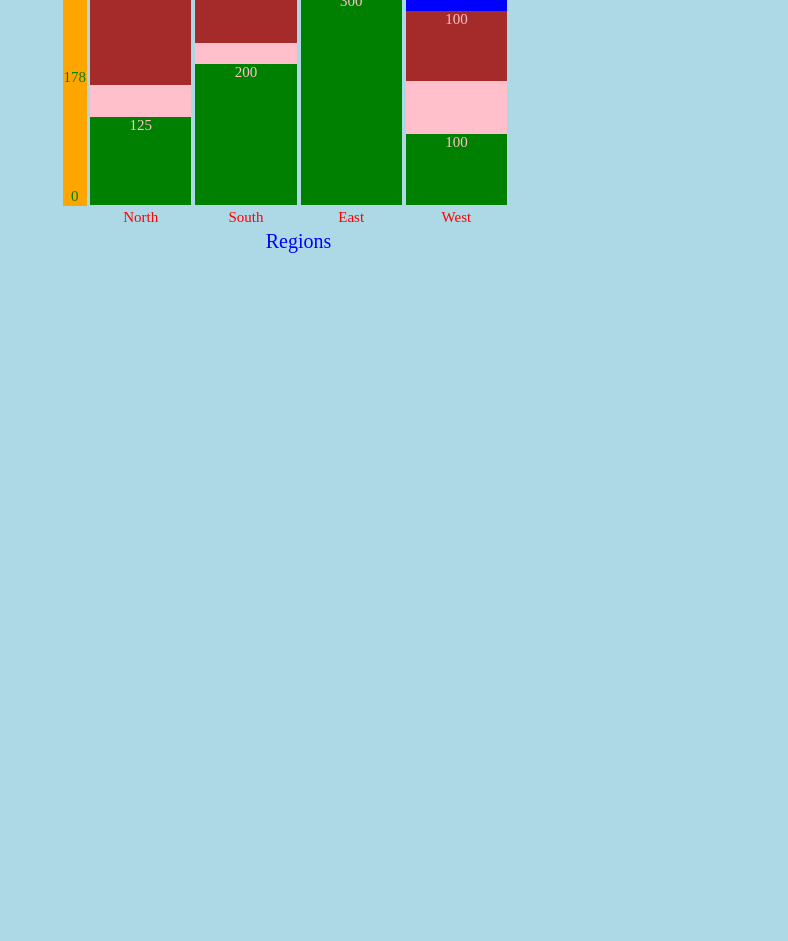
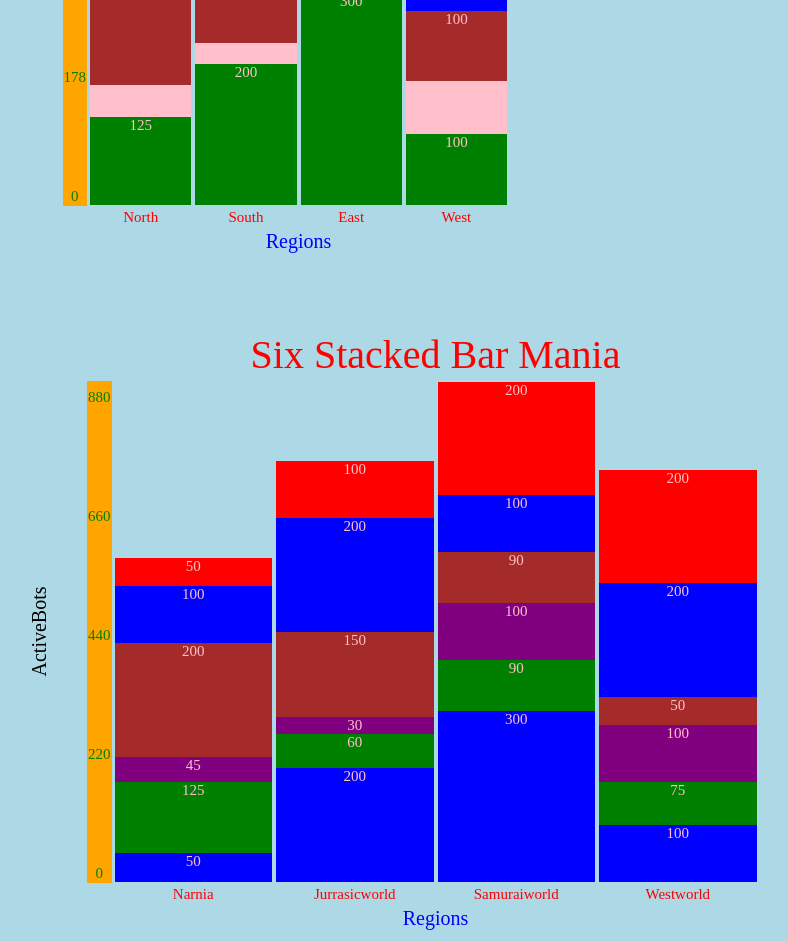
Before and after one commit to 67millwood/barcharts, a website: page index.html in a window 1280 px wide. Shown: the part 2085-3026 px from the top of the page, without its empty margins (17-805 px from the left). Before the commit the page ends 2385 px from the top, so only its background shows below. Drawn offline with nearby package versions, Linux system fonts and the light colour scheme.

Commit message:
added 4th chart for editing/testing

```diff
--- a/index.html
+++ b/index.html
@@ -28,6 +28,12 @@
 <table id="fiveStackedBar"> </table>
 <br>
 <br>
+
+<table id="fiveStackedBar"> </table>
+<br>
+<br>
+
+
 <script src="https://ajax.googleapis.com/ajax/libs/jquery/3.3.1/jquery.min.js"></script>
 
 <script src="mainfinal2rf.js"></script>
--- a/mainfinal2rf.js
+++ b/mainfinal2rf.js
@@ -6,6 +6,8 @@
   start(oneStackedBar);
 
   start(fiveStackedBar);
+
+  start(sixStackedBar);
 
 })
 
@@ -83,9 +85,29 @@
   xTicks : [15, "white"]
 }
 
+let sixStackedBar = {
+  names: "sixStackedBar",
+  fakedata : [[50, 100, 200, 45, 125, 50], [100, 200, 150, 30, 60, 200], [200, 100, 90, 100, 90, 300], [200, 200, 50, 100, 75, 100]],
+  xaxis : ['Narnia', 'Jurrasicworld', 'Samuraiworld', 'Westworld'],
+  arrayLength() {
+    yDataSets = this.fakedata[0].length;
+    return yDataSets
+  },
+  barColor : ['red', 'blue', 'brown', 'purple', 'green'],
+  chartHeight : 500,
+  chartWidth : 700,
+// data label and title formatting
+  chartTitle : ["Six Stacked Bar Mania", 40, "red", "center"],
+  xAxisTitle : ["Regions", 20, "blue", "center"],
+  yAxisTitle : ["ActiveBots", 20, "black"],
+  xLabelFormat : [15, "red", "center"],
+  yTicks : [15, "green", "orange"],
+  xTicks : [15, "pink"]
+}
+
 
 // there are 6 main functions:  m, tableMaker, createBars...
-// createLables, xaxis, titles, yticks
+// labelsAndTitles, tickLabels, alternateY, tablePadding
 
 
 // function:  m - generates a total for each of the xvalues and then calcs the biggest Y value
```
